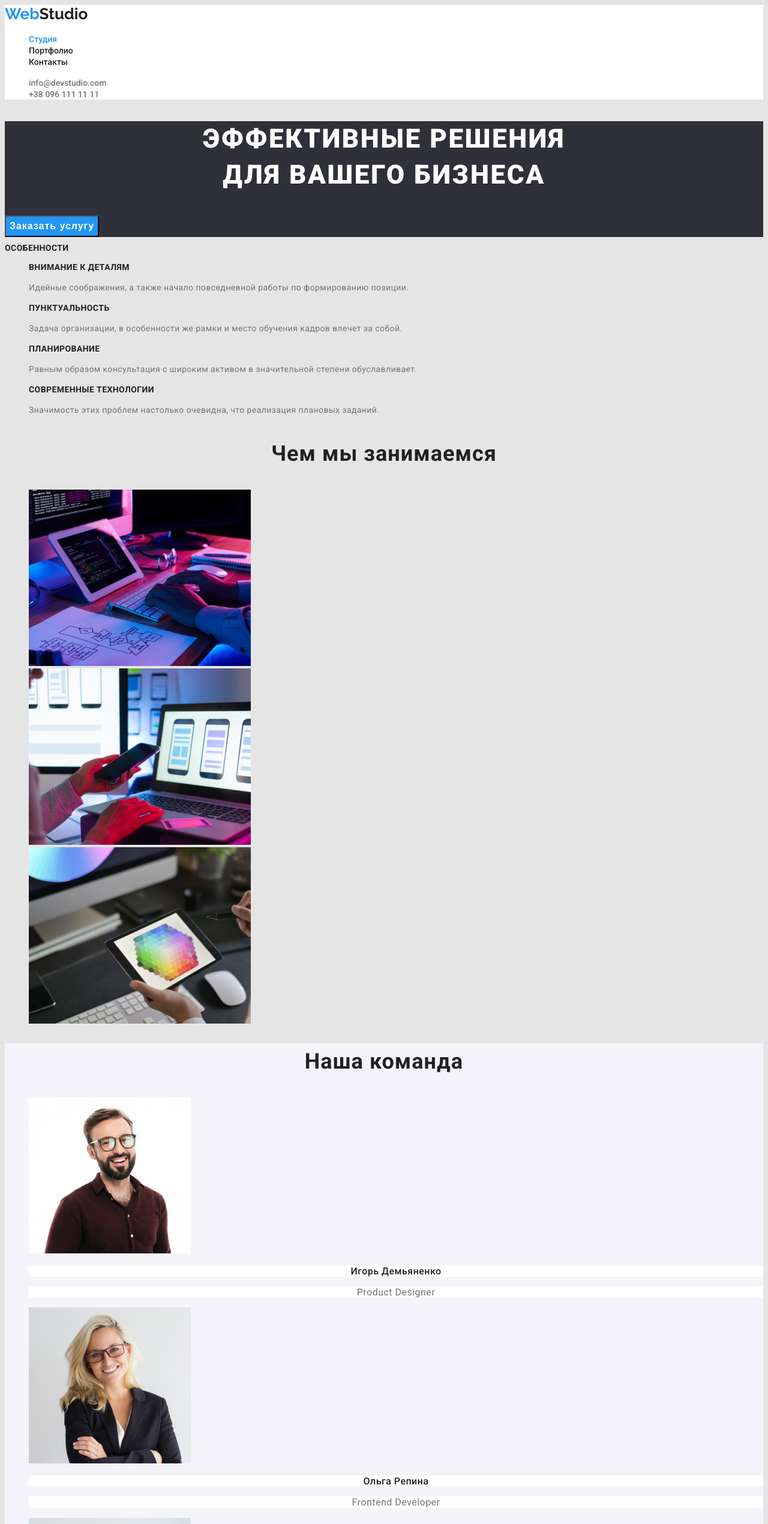
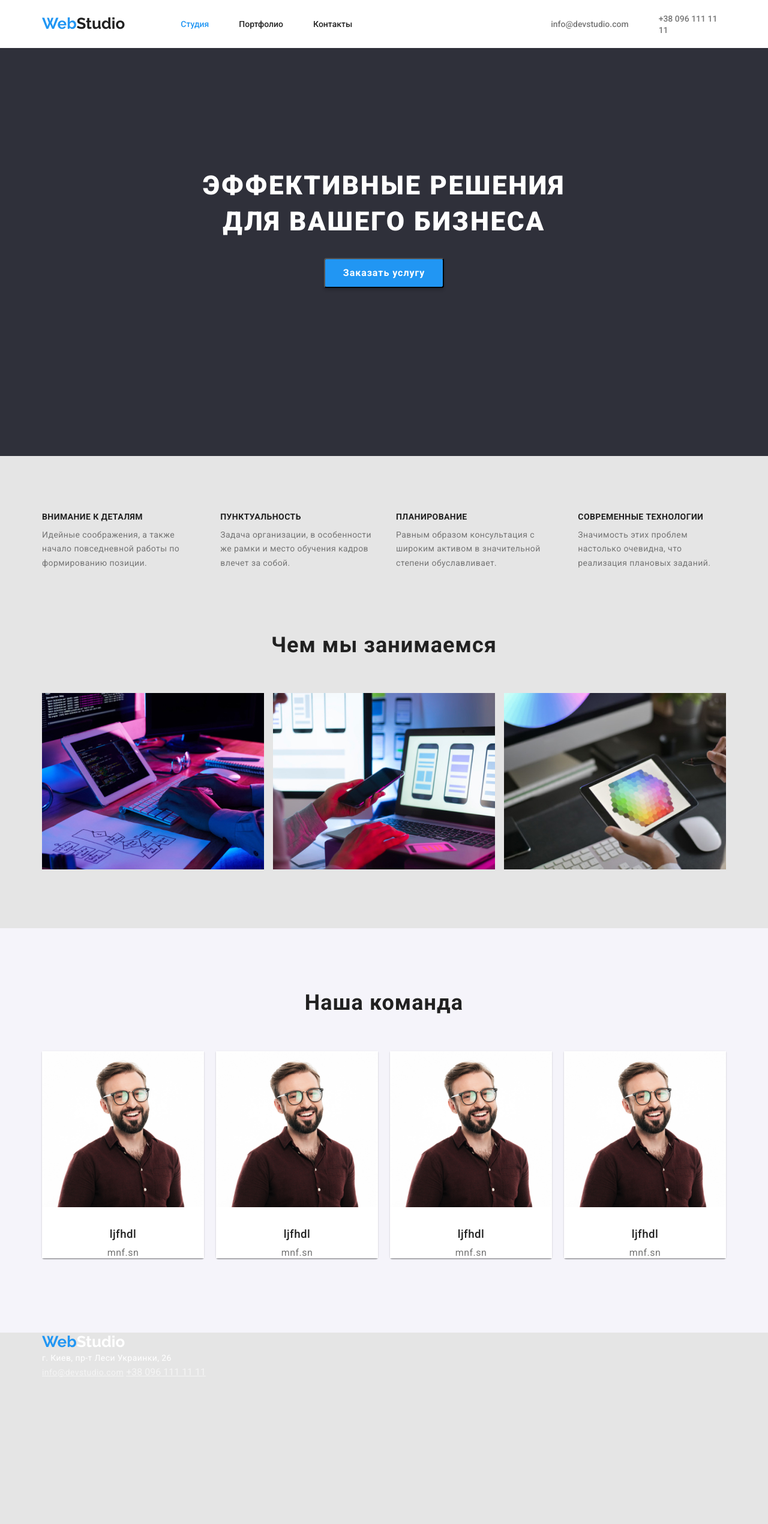
Before and after one commit to anastasiiaLoz/goit-markup-hw-03, a plain HTML site: page index.html in a window 1280 px wide. Shown: the top 2540 px of the page at 60% size. After the commit the page ends 2300 px from the top, so only its background shows below. Drawn offline with Linux system fonts and the light colour scheme.

Commit message:
Добавляет верстку

```diff
--- a/css/styles.css
+++ b/css/styles.css
@@ -19,21 +19,55 @@
   --banner-text-color: rgba(255, 255, 255, 0.6);
 }
 
+ul {
+  padding: 0;
+  margin: 0;
+  list-style-type: none;
+}
+
+h1,
+h2,
+h3,
+p {
+  margin: 0;
+}
+
+* {
+  box-sizing: border-box;
+}
+
 body {
   font-family: "Raleway", sans-serif;
   font-family: "Roboto", sans-serif;
   background-color: var(--primary-background-color);
   color: var(--primary-text-color);
+  margin: 0;
 }
 
-ul {
-  list-style: none;
+.container {
+  width: 1170px;
+  padding-left: 15px;
+  padding-right: 15px;
+  margin-left: auto;
+  margin-right: auto;
 }
 
 /*_____ Header____ */
 
 header {
+  border-bottom: 1px solid: #2F303A;
   background-color: var(--white-color);
+}
+
+.header {
+  display: flex;
+  align-items: center;
+  height: inherit;
+}
+
+.header-nav {
+  display: flex;
+  align-items: center;
 }
 
 /* ____LOGO____ */
@@ -45,6 +79,9 @@ header {
   font-size: 26px;
   line-height: 1.19;
   text-decoration: none;
+  padding-top: 24px;
+  padding-bottom: 25px;
+  margin-right: 93px;
 }
 
 .header-logo {
@@ -79,6 +116,14 @@ header {
   color: var(--accent-color);
 }
 
+.site-nav {
+  display: flex;
+}
+.site-nav li:not(:last-child){
+  margin-right: 50px;
+}
+
+
 /* ___Header Email & Phone#____ */
 
 .auth-nav a {
@@ -87,6 +132,15 @@ header {
   font-size: 14px;
   line-height: 1.14;
   text-decoration: none;
+}
+.auth-nav {
+  display: flex;
+  align-items: center;
+  margin-left: 331px;
+}
+
+.auth-nav li:last-child{
+  margin-left: 50px;
 }
 
 .auth-nav a:focus {
@@ -106,7 +160,15 @@ header {
   color: var(--accent-color);
 }
 
+
 /* ______Banner Section_____*/
+.banner {
+  padding-top: 200px;
+  padding-bottom: 280px;
+  background-color: var(--banner-footer-background-color);
+}
+
+
 .banner,
 .footer {
   background-color: var(--banner-footer-background-color);
@@ -120,9 +182,11 @@ header {
   letter-spacing: 0.06em;
   text-transform: uppercase;
   color: var(--white-color);
+  margin: 0 auto 30px;
 }
 
 .banner-button {
+  font-family: Roboto;
   font-weight: 700;
   font-size: 16px;
   line-height: 1.87;
@@ -131,9 +195,35 @@ header {
   color: var(--white-color);
   background-color: var(--accent-color);
   text-decoration: none;
+  width: 200px;
+  height: 50px;
+  display: flex;
+  align-items: center;
+  justify-content: center;
+  box-shadow: 0px 4px 4px rgba(0, 0, 0, 0.15);
+  border-radius: 4px;
+  margin: 0 auto;
+  padding-top: ;
 }
 
+.visually-hidden {
+  position: absolute;
+  width: 1px;
+  height: 1px;
+  margin: -1px;
+  padding: 0;
+  overflow: hidden;
+  border: 0;
+  clip: rect(0 0 0 0);
+}
+
+
 /*____Specialties Section___ */
+
+.specials-section {
+  padding-top: 94px;
+  padding-bottom: 94px;
+}
 
 .specials-section,
 .work-section {
@@ -146,10 +236,24 @@ header {
   letter-spacing: 0.03em;
   text-transform: uppercase;
   color: var(--secondary-text-color);
+  margin-bottom: 10px;
 }
 
 .specials-text {
+  width: 270px;
+  height: 75px;
+  left: 815px;
+  top: 800px;
   color: var(--primary-text-color);
+}
+
+.specials-box {
+  display: flex;
+  justify-content: space-between;
+}
+
+.specials-box li:not(:last-child) {
+  padding-right: 30px;
 }
 
 .specials-section-text,
@@ -174,30 +278,77 @@ header {
   color: var(--secondary-text-color);
 }
 
+.work-section-images {
+  display: flex;
+  justify-content: space-between;
+  padding-top: 50px;
+  padding-bottom: 94px;
+}
+
 /* ___Our Team Section____ */
 
 .team-section {
   background-color: var(--secondary-background-color);
+  padding-top: 94px;
+  padding-bottom: 94px;
 }
 
-.team-section-name,
-.team-section-occupation {
+.team-photo {
+  list-style: none;
+  display: flex;
+  flex-wrap: wrap;
+  justify-content: space-between;
+}
+.team-box>img {
+  display: block;
+  max-width: 100%;
+  height: auto;
+  height: 368px;
+  left: 515px;
+  background: #FFFFFF;
+  box-shadow: 0px 1px 3px rgba(0, 0, 0, 0.12), 0px 1px 1px rgba(0, 0, 0, 0.14), 0px 2px 1px rgba(0, 0, 0, 0.2);
+  border-radius: 0px 0px 4px 4px;
+}
+
+.team-card{
+  width: 270px;
+  background: #FFFFFF;
+  box-shadow: 0px 1px 3px rgba(0, 0, 0, 0.12), 0px 1px 1px rgba(0, 0, 0, 0.14), 0px 2px 1px rgba(0, 0, 0, 0.2);
+  background-color: var(--white-color);
+  border-radius: 0px 0px 4px 4px;
+
+}
+
+.team-description p {
+  font-weight: 400;
+  color: var(--primary-text-color);
+}
+
+.team-description h3{
+  font-weight: 500;
+  color: var(--secondary-text-color);
+  padding-bottom: 10px;
+}
+
+.team-section-title {
+  margin-bottom: 50px;
+}
+/*
+.team-box> .img {
+  flex-grow: 1;
+} */
+
+.team-card> .team-description {
   background-color: var(--white-color);
   font-size: 16px;
   line-height: 1.19;
   text-align: center;
   letter-spacing: 0.03em;
+  margin-top: 30px;
+  margin-bottom: 30px;
 }
 
-.team-section-name {
-  font-weight: 500;
-  color: var(--secondary-text-color);
-}
 
-.team-section-occupation {
-  font-weight: 400;
-  color: var(--primary-text-color);
-}
 
 /* ____Footer section____*/
 
--- a/index.html
+++ b/index.html
@@ -9,11 +9,12 @@
         rel="stylesheet">
     <link rel="stylesheet" href="./css/styles.css">
 </head>
+
 <body>
-    <main>
+    <!-- Header  -->
         <header>
-            <!-- Header  -->
-            <nav class="header">
+            <div class="container">
+                <nav class="header-nav">
                     <a class="header-logo"  href="/"><span class="logoWeb">Web</span><span class="header-logoStudio">Studio</span></a>
                     <ul class="site-nav list">
                         <li><a href="" class="link current"> Студия</a></li>
@@ -25,19 +26,24 @@
                         <li><a href="tel:+380961111111" class="phone-link">+38 096 111 11 11</a></li>
                     </ul>
                 </nav>
+            </div>
         </header>
 
+    <main>
         <!--Banner section-->
         <section class="banner">
+            <div class="container">
             <h1 class="banner-title">Эффективные решения<br />для вашего бизнеса</h1>
             <button type="button" class="banner-button">Заказать услугу</button>
+            </div>
         </section>
 
         <!--Specialties section-->
         <section class="specials-section">
             <!-- Title Особенности позже скроется -->
-            <h2 class="specials-section-title">Особенности</h2>
-            <ul>
+            <div class="container">
+            <h2 class="visually-hidden">Особенности</h2>
+            <ul class="specials-box">
                 <li>
                     <h3 class="specials-section-title">Внимание к деталям</h3>
                     <p class="specials-section-text">Идейные соображения, а также начало повседневной работы по формированию позиции.</p>
@@ -58,48 +64,73 @@
                     <p class="specials-section-text">Значимость этих проблем настолько очевидна, что реализация плановых заданий.</p>
                 </li>
             </ul>
+            </div>
         </section>
 
         <!--What do we do section-->
         <section class="work-section">
+            <div class="container">
             <h2 class="work-section-title">Чем мы занимаемся</h2>
             <ul class="work-section-images">
                 <li><img src="./images/box 1.jpg" alt="Close up image of programer working on his desk office" width="370"></li>
                 <li><img src="./images/box 2.jpg" alt="Web UI designers are developing application smartphones team creators is working interface mobile phones" width="370"></li>
                 <li><img src="./images/box 3.jpg" alt="Creative artist web designer with working color selection graphic tablet" width="370"></li>
             </ul>
+            </div>
         </section>
 
         <!--Our Team section-->
         <section class="team-section">
+            <div class="container">
                 <h2 class="team-section-title">Наша команда</h2>
-            <ul>
-                <li>
+            <div class="team-photo">
+            <ul class="team-box">
+                <li class="team-card">
                     <img src="./images/img.1.jpg" alt="Photo of Product Designer Ihor Demyenko" width="270">
-                    <h3 class="team-section-name">Игорь Демьяненко</h3>
-                    <p class="team-section-occupation">Product Designer</p>
-                </li>
-                <li>
-                    <img src="./images/img.2.jpg" alt="Photo of Frontend Developer Olha Repina" width="270">
-                    <h3 class="team-section-name">Ольга Репина</h3>
-                    <p class="team-section-occupation">Frontend Developer</p>
-                </li>
-                <li>
-                    <img src="./images/img.3.jpg" alt="Photo of Marketer Nikolai Tarasov" width="270">
-                    <h3 class="team-section-name">Николай Тарасов</h3>
-                    <p class="team-section-occupation">Marketing</p>
-                </li>
-                <li>
-                    <img src="./images/img.4.jpg" alt="Photo of UI Designer Mikhail Ermakov" width="270">
-                    <h3 class="team-section-name">Михаил Ермаков</h3>
-                    <p class="team-section-occupation">UI Designer</p>
+                    <div class="team-description">
+                        <h3>ljfhdl</h3>
+                        <p>mnf.sn</p>
+                    </div>
                 </li>
             </ul>
+
+            <ul class="team-box">
+                <li class="team-card">
+                    <img src="./images/img.1.jpg" alt="Photo of Product Designer Ihor Demyenko" width="270">
+                    <div class="team-description">
+                        <h3>ljfhdl</h3>
+                        <p>mnf.sn</p>
+                    </div>
+                </li>
+            </ul>
+
+            <ul class="team-box">
+                <li class="team-card">
+                    <img src="./images/img.1.jpg" alt="Photo of Product Designer Ihor Demyenko" width="270">
+                    <div class="team-description">
+                        <h3>ljfhdl</h3>
+                        <p>mnf.sn</p>
+                    </div>
+                </li>
+            </ul>
+
+            <ul class="team-box">
+                <li class="team-card">
+                    <img src="./images/img.1.jpg" alt="Photo of Product Designer Ihor Demyenko" width="270">
+                    <div class="team-description">
+                        <h3>ljfhdl</h3>
+                        <p>mnf.sn</p>
+                    </div>
+                </li>
+            </ul>
+            </div>
+            </div>
         </section>
 
         <!--Footer section-->
 
         <footer>
+            <div class="container">
             <a class="footer-logo" href="/"> <span class="logoWeb">Web</span><span class="footer-logoStudio">Studio</span></a>
             <address class="footer-address">
                 г. Киев, пр-т Леси Украинки, 26
@@ -110,6 +141,7 @@
                     <a class="footer-phone" href="tel:+380961111111">+38 096 111 11 11</a>
                 </li>
             </ul>
+            </div>
         </footer>
     </main>
     </body>
```
Also changed, not shown: portfolio.html (+7 -5 lines). Lines whose indentation alone changed are shown as unchanged.
